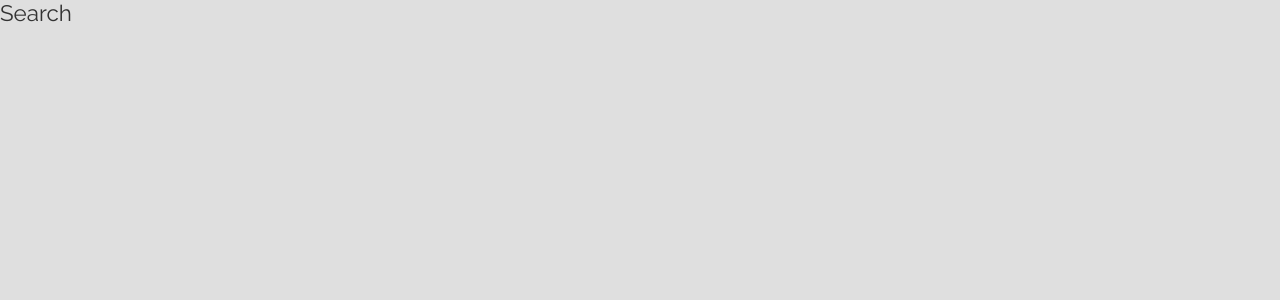
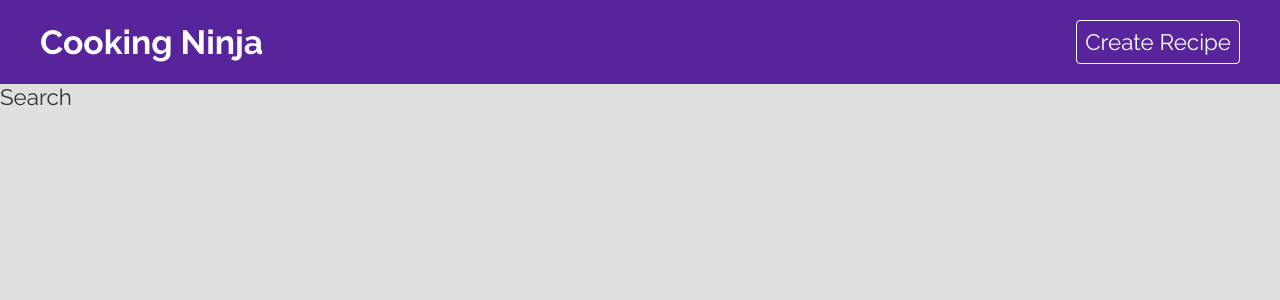
Before and after one commit to piyushsinghania/React-Recipe, a React (Create React App) app: page /search in a window 1280 px wide. Shown: the top 300 px of the page. Built offline with nearby package versions, Linux system fonts and the light colour scheme.

Commit message:
Created Navbar Component

```diff
--- a/src/App.js
+++ b/src/App.js
@@ -9,10 +9,14 @@ import Home from './pages/home/Home';
 import Search from './pages/search/Search';
 import Recipe from './pages/recipe/Recipe';
 
+// Components
+import Navbar from './components/Navbar';
+
 function App() {
   return (
     <div className="App">
       <BrowserRouter>
+        <Navbar />
         <Switch>
           <Route exact path="/">
             <Home />
--- /dev/null
+++ b/src/components/Navbar.css
@@ -0,0 +1,28 @@
+.navbar {
+  background: #58249c;
+  padding: 20px;
+  color: #fff;
+}
+.navbar nav {
+  display: flex;
+  align-items: center;
+  max-width: 1200px;
+  margin: 0 auto;
+}
+.navbar a.brand {
+  margin-right: auto;
+  color: #fff;
+  text-decoration: none;
+}
+.navbar a:last-child {
+  color: #fff;
+  text-decoration: none;
+  margin-left: 40px;
+  padding: 8px;
+  border: 1px solid #fff;
+  border-radius: 4px;
+}
+.navbar a:last-child:hover {
+  background: #fff;
+  color: #333;
+}
--- /dev/null
+++ b/src/components/Navbar.js
@@ -0,0 +1,19 @@
+import { Link } from 'react-router-dom';
+
+// styles
+import './Navbar.css'
+
+export default function Navbar() {
+  return (
+    <div className="navbar">
+      <nav>
+        <Link to="/" className='brand'>
+          <h1>Cooking Ninja</h1>
+        </Link>
+        <Link to="/create">
+          Create Recipe
+        </Link>
+      </nav>
+    </div>
+  );
+}
```
